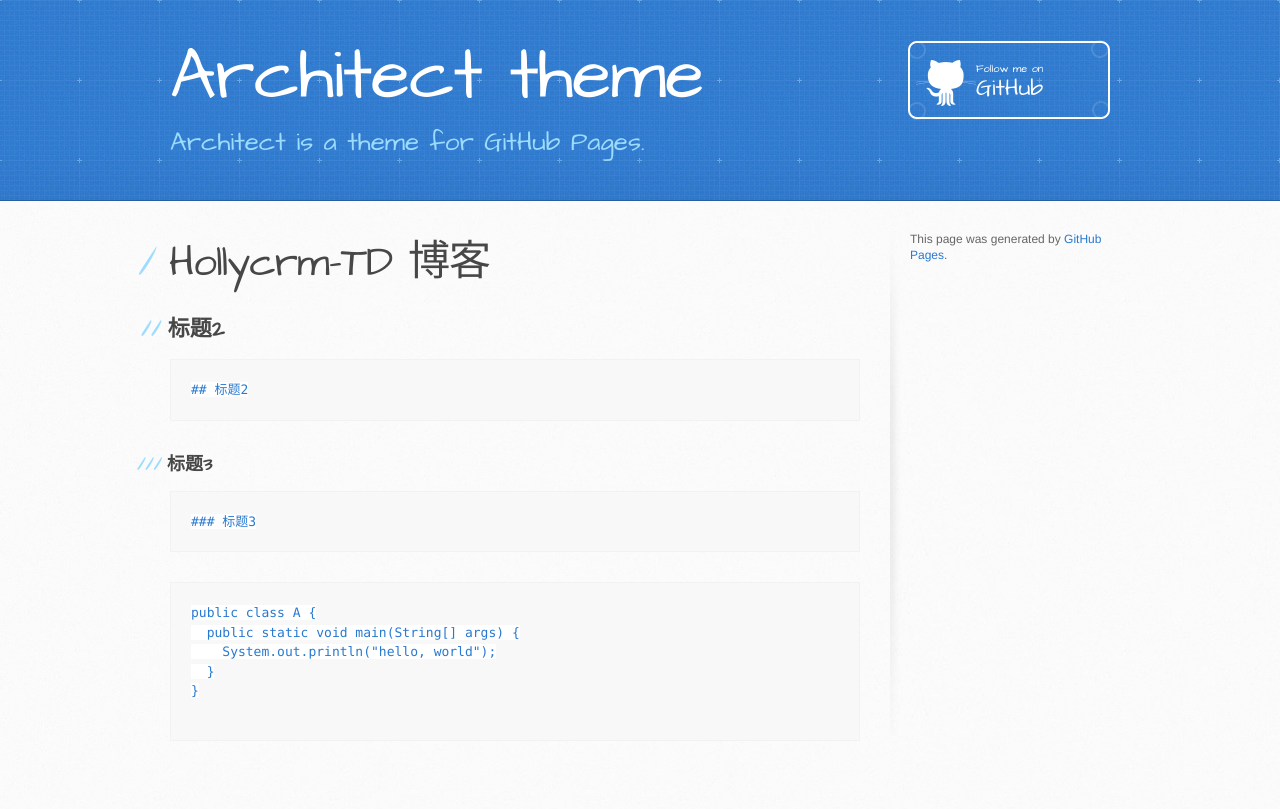
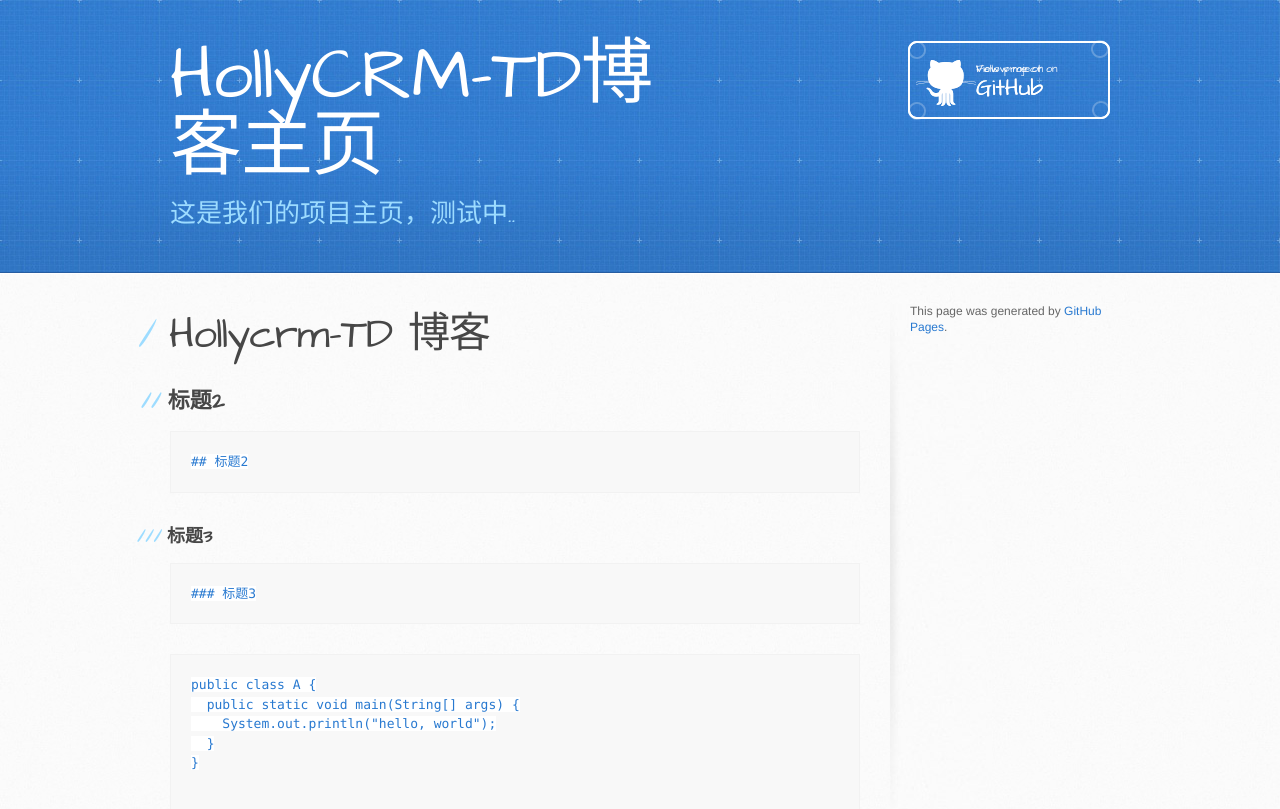
Before and after one commit to alleyz-favorite/alleyz-favorite.github.io, a Jekyll site: the page built from index.md, in a window 1280 px wide. Shown: the top 809 px of the page. Built offline with Jekyll 4.4.1, drawn with Linux system fonts in a browser that asks for light colours; our own code applies the rules of GitHub Pages for plain Markdown files.

Commit message:
default layout

```diff
--- a/_layouts/default.html
+++ b/_layouts/default.html
@@ -19,12 +19,12 @@
     <header>
       <div class="inner">
         <a href="{{ '/' | absolute_url }}">
-          <h1>{{ site.title | default: site.github.repository_name }}</h1>
+          <h1>HollyCRM-TD博客主页</h1>
         </a>
-        <h2>{{ site.description | default: site.github.project_tagline }}</h2>
-        {% if site.github.is_project_page %}
+        <h2>这是我们的项目主页，测试中..</h2>
+
           <a href="{{ site.github.repository_url }}" class="button"><small>View project on</small> GitHub</a>
-        {% endif %}
+
         {% if site.github.is_user_page %}
           <a href="{{ site.github.owner_url }}" class="button"><small>Follow me on</small> GitHub</a>
         {% endif %}
```
